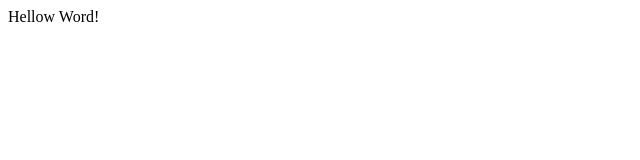
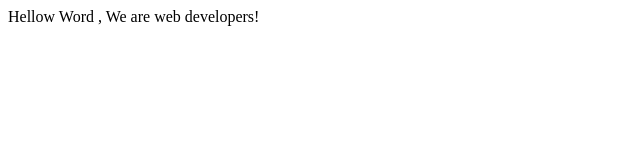
Before and after one commit to kusiLaw/lawrence_and_Jorum_microverse_trail_project, a plain HTML site: page index.html in a window 1280 px wide. Shown: the whole page, without its empty margins (0-640 px from the left). Drawn offline with Linux system fonts and the light colour scheme.

Commit message:
Updated version

```diff
--- a/index.html
+++ b/index.html
@@ -4,6 +4,6 @@
 
     </head>
     <body>
-        Hellow Word!
+        Hellow Word , We are web developers!
     </body>
 </html>
```
